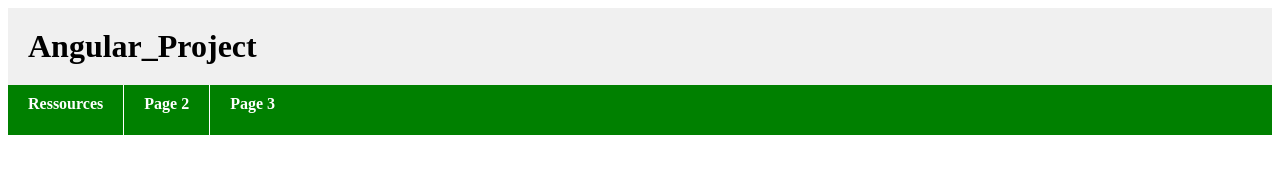
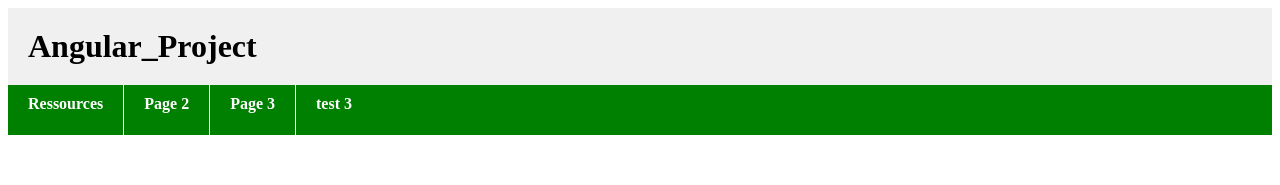
Before and after one commit to FabriceMaloyer/Angular_Project, an Angular app: page / in a window 1280 px wide. Shown: the top 185 px of the page. Built offline with nearby package versions, Linux system fonts and the light colour scheme.

Commit message:
test droit

```diff
--- a/src/app/app.component.html
+++ b/src/app/app.component.html
@@ -7,6 +7,7 @@
     <li><a routerLink="/ressources-humaines" routerLinkActive="active">Ressources</a></li>
     <li><a routerLink="/page2" routerLinkActive="active">Page 2</a></li>
     <li><a routerLink="/page3" routerLinkActive="active">Page 3</a></li>
+    <li><a routerLink="/page3" routerLinkActive="active">test 3</a></li>
   </ul>
 </nav>
 
```
